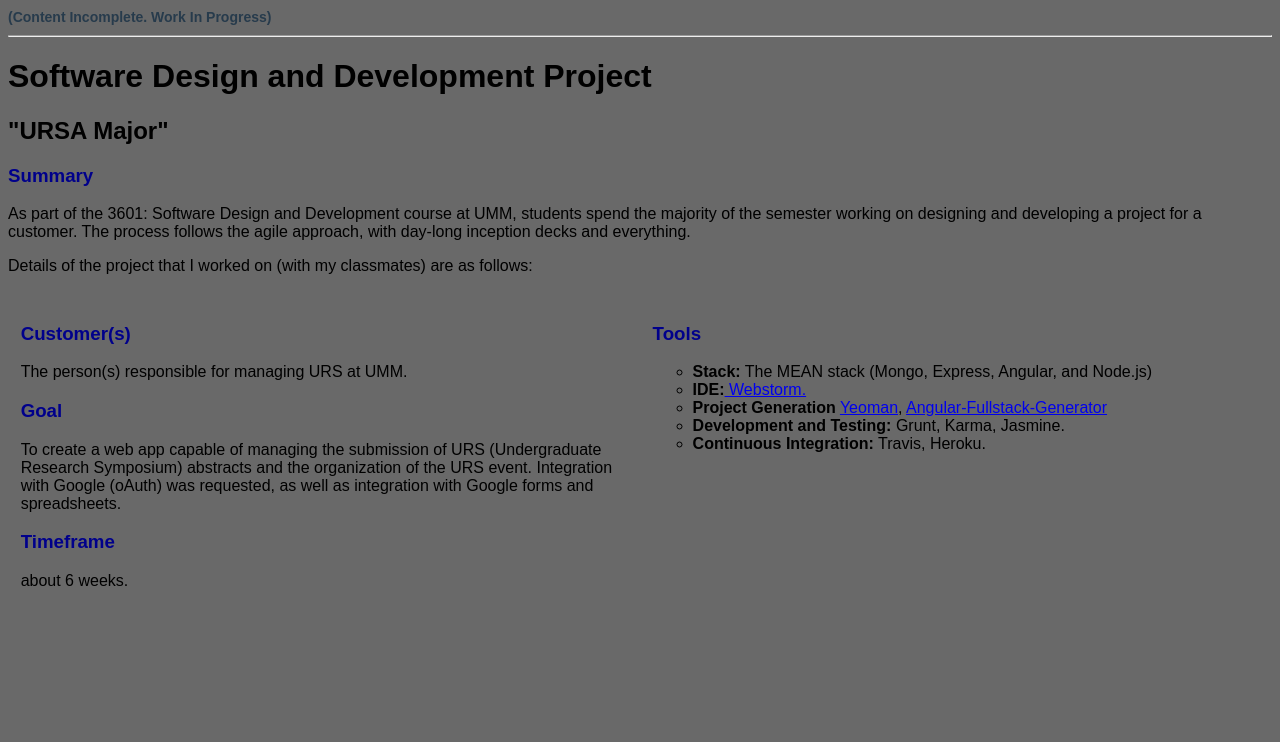
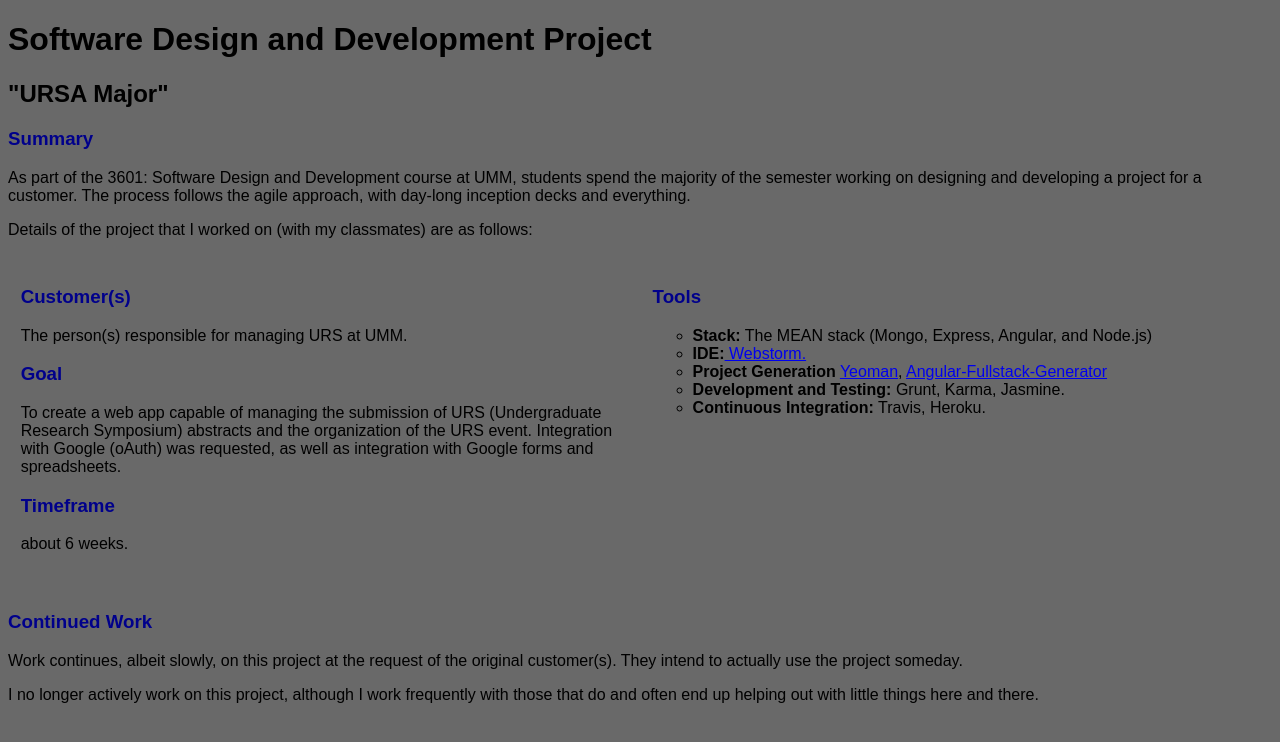
Before and after one commit to joethe/joethe.github.io, a website: page ursaMajor.html in a window 1280 px wide. Drawn offline with Linux system fonts and the light colour scheme.

Commit message:
added continued work stuff.

```diff
--- a/ursaMajor.html
+++ b/ursaMajor.html
@@ -3,10 +3,6 @@
 <head>
   <link rel="stylesheet" type="text/css" href="styles/mainStyle.css">
 </head>
-
-<h1 class="subtext"> (Content Incomplete. Work In Progress)</h1>
-
-<hr>
 
 <h1> Software Design and Development Project </h1>
 <h2> "URSA Major" </h2>
@@ -44,3 +40,14 @@
     </ul>
   </div>
 </div>
+<div class="row">
+	<h3>Continued Work</h3>
+	<p>
+		Work continues, albeit slowly, on this project at the request of the original customer(s).
+		They intend to actually use the project someday.
+	</p>
+	<p>
+		I no longer actively work on this project, although I work frequently with those that do and often end up helping out
+		with little things here and there.
+	</p>
+</div>
```
